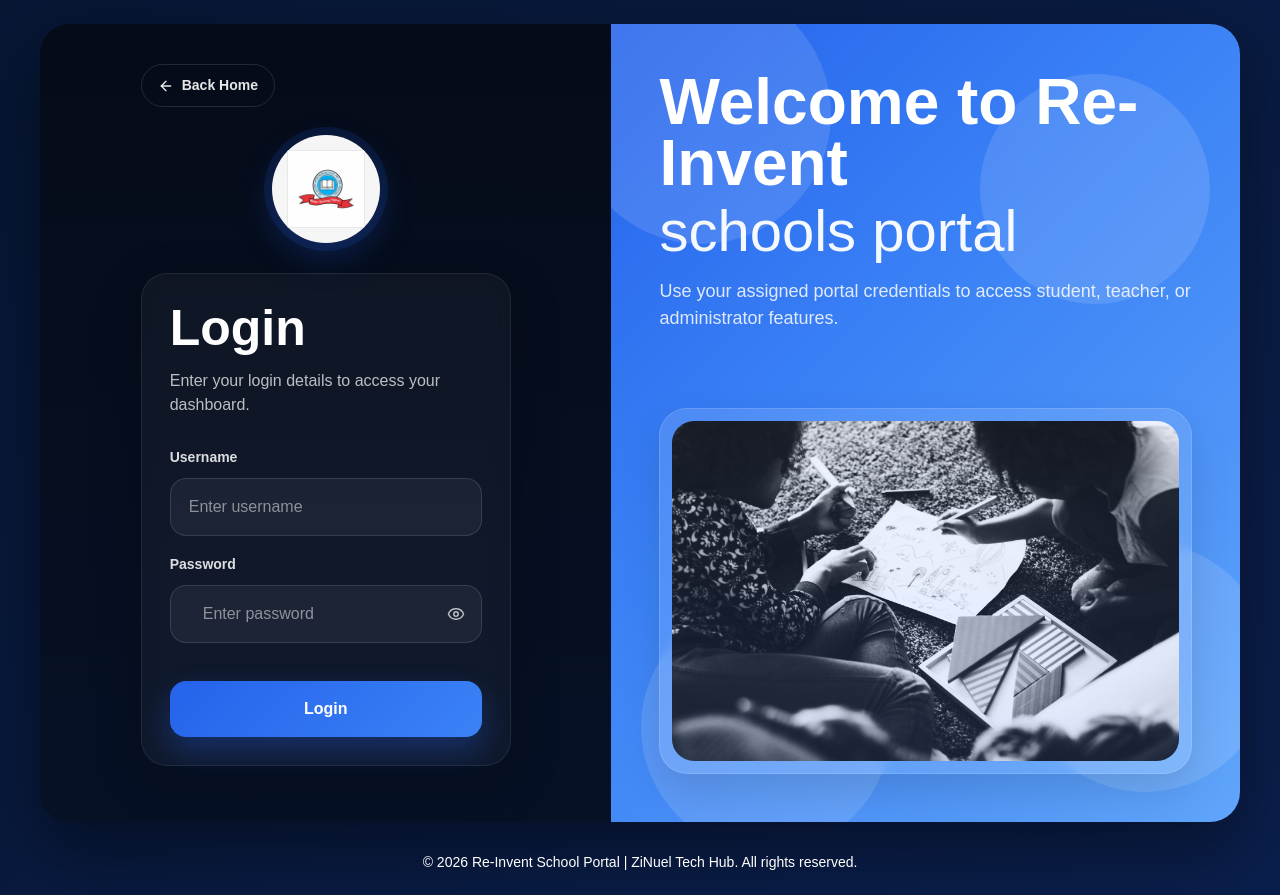
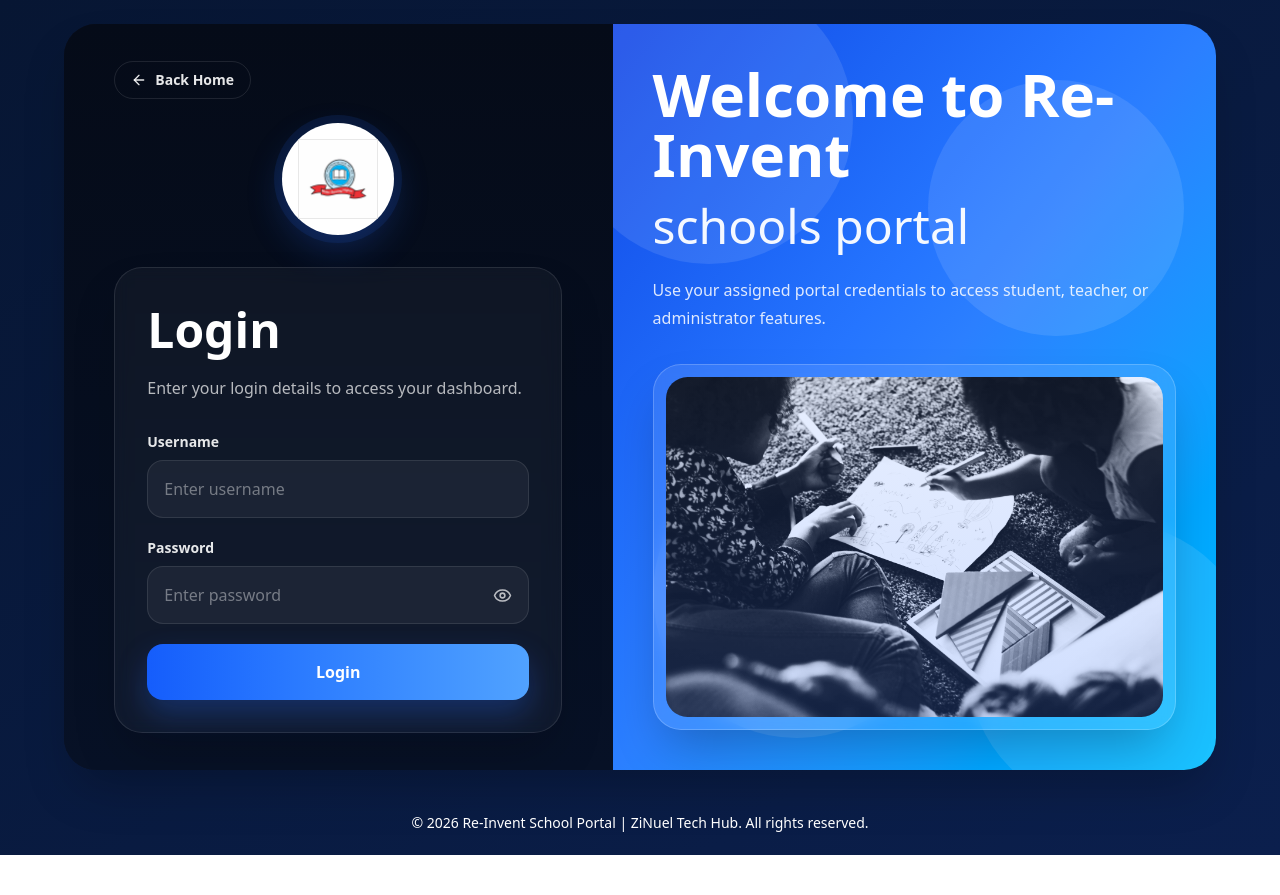
Before and after one commit to Iziemma94/Re_Invent_School_portal, a Next.js app in the folder frontend/: page /login in a window 1280 px wide. After the commit the page ends 855 px from the top, so only its background shows below. Built offline with nearby package versions, Linux system fonts and the light colour scheme; no server answers.

Commit message:
Fix finance navigation label and login responsiveness

```diff
--- a/frontend/app/dashboard/admin/finance/summary/page.tsx
+++ b/frontend/app/dashboard/admin/finance/summary/page.tsx
@@ -122,7 +122,7 @@ export default function AdminFinanceSummaryPage() {
                 className="inline-flex items-center gap-2 rounded-xl border border-slate-200 bg-white px-4 py-3 text-sm font-medium text-slate-700 hover:bg-slate-50"
               >
                 <ArrowLeft size={16} />
-                Back to Academics
+                Back to Finance
               </Link>
             </div>
           </SectionCard>
--- a/frontend/app/login/page.tsx
+++ b/frontend/app/login/page.tsx
@@ -17,19 +17,23 @@ export default function LoginPage() {
   const [error, setError] = useState("");
   const [submitting, setSubmitting] = useState(false);
   const [showPassword, setShowPassword] = useState(false);
-  const [buttonHovered, setButtonHovered] = useState(false);
-  const [backHovered, setBackHovered] = useState(false);
 
-  const handleSubmit = async (e: FormEvent<HTMLFormElement>) => {
+  async function handleSubmit(e: FormEvent<HTMLFormElement>) {
     e.preventDefault();
     setError("");
     setSubmitting(true);
 
     try {
-      const response = await axios.post(
-        `${process.env.NEXT_PUBLIC_API_BASE}/token/`,
-        { username, password }
-      );
+      const apiBase = process.env.NEXT_PUBLIC_API_BASE;
+
+      if (!apiBase) {
+        throw new Error("NEXT_PUBLIC_API_BASE is not configured.");
+      }
+
+      const response = await axios.post(`${apiBase}/token/`, {
+        username,
+        password,
+      });
 
       saveTokens(response.data.access, response.data.refresh);
 
@@ -50,165 +54,51 @@ export default function LoginPage() {
     } finally {
       setSubmitting(false);
     }
-  };
+  }
 
   return (
-    <main
-      style={{
-        minHeight: "100vh",
-        background: "linear-gradient(135deg, #071633 0%, #0b1f4d 100%)",
-        display: "flex",
-        flexDirection: "column",
-        justifyContent: "space-between",
-        boxSizing: "border-box",
-        fontFamily: "Arial, sans-serif",
-      }}
-    >
-      <div
-        style={{
-          flex: 1,
-          display: "flex",
-          alignItems: "center",
-          justifyContent: "center",
-          padding: "24px 24px 12px",
-        }}
-      >
-        <section
-          style={{
-            width: "100%",
-            maxWidth: "1200px",
-            minHeight: "720px",
-            background: "#0b1020",
-            borderRadius: "30px",
-            overflow: "hidden",
-            display: "grid",
-            gridTemplateColumns: "1fr 1.1fr",
-            boxShadow: "0 28px 70px rgba(0,0,0,0.4)",
-          }}
-        >
+    <main className="min-h-screen w-full overflow-x-hidden bg-gradient-to-br from-[#071633] to-[#0b1f4d] font-sans">
+      <div className="flex min-h-screen flex-col">
+        <div className="flex flex-1 items-center justify-center px-4 py-6 sm:px-6 lg:px-8">
+          <section className="grid w-full max-w-6xl overflow-hidden rounded-[2rem] bg-[#0b1020] shadow-2xl lg:min-h-[720px] lg:grid-cols-[1fr_1.1fr]">
             {/* LEFT PANEL */}
-          <div
-            style={{
-              background: "linear-gradient(180deg, #050b18 0%, #071126 100%)",
-              color: "white",
-              padding: "40px 52px 56px",
-              display: "flex",
-              alignItems: "center",
-              justifyContent: "center",
-              position: "relative",
-            }}
-          >
-            <div style={{ width: "100%", maxWidth: "370px" }}>
+            <div className="flex items-center justify-center bg-gradient-to-b from-[#050b18] to-[#071126] px-5 py-8 text-white sm:px-8 lg:px-12">
+              <div className="w-full max-w-md">
                 <button
                   type="button"
-                onMouseEnter={() => setBackHovered(true)}
-                onMouseLeave={() => setBackHovered(false)}
                   onClick={() => router.push("/")}
-                style={{
-                  display: "inline-flex",
-                  alignItems: "center",
-                  gap: "8px",
-                  background: backHovered
-                    ? "rgba(255,255,255,0.12)"
-                    : "transparent",
-                  color: "rgba(255,255,255,0.9)",
-                  border: "1px solid rgba(255,255,255,0.12)",
-                  borderRadius: "999px",
-                  padding: "10px 16px",
-                  fontSize: "14px",
-                  fontWeight: 600,
-                  cursor: "pointer",
-                  transition: "all 0.25s ease",
-                  marginBottom: "28px",
-                }}
+                  className="mb-6 inline-flex items-center gap-2 rounded-full border border-white/10 px-4 py-2 text-sm font-semibold text-white/90 transition hover:bg-white/10"
                 >
                   <ArrowLeft size={16} />
                   Back Home
                 </button>
 
-              <div
-                style={{
-                  display: "flex",
-                  justifyContent: "center",
-                  marginBottom: "30px",
-                }}
-              >
-                <div
-                  style={{
-                    width: "108px",
-                    height: "108px",
-                    borderRadius: "999px",
-                    background: "rgba(255,255,255,0.96)",
-                    display: "flex",
-                    alignItems: "center",
-                    justifyContent: "center",
-                    boxShadow:
-                      "0 0 0 8px rgba(37,99,235,0.12), 0 14px 35px rgba(37,99,235,0.25)",
-                    overflow: "hidden",
-                  }}
-                >
-                  <div
-                    style={{
-                      position: "relative",
-                      width: "78px",
-                      height: "78px",
-                    }}
-                  >
+                <div className="mb-8 flex justify-center">
+                  <div className="flex h-28 w-28 items-center justify-center overflow-hidden rounded-full bg-white shadow-[0_0_0_8px_rgba(37,99,235,0.12),0_14px_35px_rgba(37,99,235,0.25)]">
+                    <div className="relative h-20 w-20">
                       <Image
                         src="/school-logo.jpeg"
                         alt="School logo"
                         fill
-                      style={{ objectFit: "contain" }}
+                        className="object-contain"
                         priority
                       />
                     </div>
                   </div>
                 </div>
 
-              <div
-                style={{
-                  background: "rgba(255,255,255,0.04)",
-                  border: "1px solid rgba(255,255,255,0.08)",
-                  borderRadius: "26px",
-                  padding: "28px",
-                  boxShadow: "0 18px 50px rgba(0,0,0,0.22)",
-                  backdropFilter: "blur(8px)",
-                }}
-              >
-                <h1
-                  style={{
-                    margin: 0,
-                    fontSize: "50px",
-                    fontWeight: 800,
-                    lineHeight: 1.05,
-                    color: "white",
-                  }}
-                >
+                <div className="rounded-[1.75rem] border border-white/10 bg-white/[0.04] p-6 shadow-2xl backdrop-blur sm:p-8">
+                  <h1 className="text-4xl font-extrabold leading-tight text-white sm:text-5xl">
                     Login
                   </h1>
 
-                <p
-                  style={{
-                    marginTop: "14px",
-                    marginBottom: "30px",
-                    color: "rgba(255,255,255,0.72)",
-                    fontSize: "16px",
-                  }}
-                >
+                  <p className="mt-4 text-sm leading-6 text-white/70 sm:text-base">
                     Enter your login details to access your dashboard.
                   </p>
 
-                <form onSubmit={handleSubmit}>
-                  <div style={{ marginBottom: "18px" }}>
-                    <label
-                      style={{
-                        display: "block",
-                        marginBottom: "10px",
-                        fontSize: "14px",
-                        color: "rgba(255,255,255,0.86)",
-                        fontWeight: 600,
-                      }}
-                    >
+                  <form onSubmit={handleSubmit} className="mt-8 space-y-5">
+                    <div>
+                      <label className="mb-2 block text-sm font-semibold text-white/90">
                         Username
                       </label>
                       <input
@@ -217,91 +107,40 @@ export default function LoginPage() {
                         onChange={(e) => setUsername(e.target.value)}
                         placeholder="Enter username"
                         required
-                      style={{
-                        width: "100%",
-                        background: "rgba(255,255,255,0.05)",
-                        border: "1px solid rgba(255,255,255,0.12)",
-                        borderRadius: "16px",
-                        color: "white",
-                        fontSize: "16px",
-                        padding: "16px 18px",
-                        outline: "none",
-                        boxSizing: "border-box",
-                      }}
+                        autoComplete="username"
+                        className="w-full rounded-2xl border border-white/10 bg-white/[0.05] px-4 py-4 text-base text-white outline-none transition placeholder:text-white/40 focus:border-blue-400"
                       />
                     </div>
 
-                  <div style={{ marginBottom: "18px" }}>
-                    <label
-                      style={{
-                        display: "block",
-                        marginBottom: "10px",
-                        fontSize: "14px",
-                        color: "rgba(255,255,255,0.86)",
-                        fontWeight: 600,
-                      }}
-                    >
+                    <div>
+                      <label className="mb-2 block text-sm font-semibold text-white/90">
                         Password
                       </label>
 
-                    <div
-                      style={{
-                        display: "flex",
-                        alignItems: "center",
-                        background: "rgba(255,255,255,0.05)",
-                        border: "1px solid rgba(255,255,255,0.12)",
-                        borderRadius: "16px",
-                        padding: "0 16px",
-                      }}
-                    >
+                      <div className="flex items-center rounded-2xl border border-white/10 bg-white/[0.05] px-4 transition focus-within:border-blue-400">
                         <input
                           type={showPassword ? "text" : "password"}
                           value={password}
                           onChange={(e) => setPassword(e.target.value)}
                           placeholder="Enter password"
                           required
-                        style={{
-                          width: "100%",
-                          background: "transparent",
-                          border: "none",
-                          color: "white",
-                          fontSize: "16px",
-                          padding: "16px",
-                          outline: "none",
+                          autoComplete="current-password"
+                          className="w-full bg-transparent py-4 pr-3 text-base text-white outline-none placeholder:text-white/40"
+                        />
 
-                        }}
-                      />
                         <button
                           type="button"
                           onClick={() => setShowPassword((prev) => !prev)}
-                        style={{
-                          background: "transparent",
-                          border: "none",
-                          color: "rgba(255,255,255,0.7)",
-                          cursor: "pointer",
-                          padding: "0 0 0 12px",
-                          display: "flex",
-                          alignItems: "center",
-                        }}
+                          className="flex items-center text-white/70 transition hover:text-white"
+                          aria-label={showPassword ? "Hide password" : "Show password"}
                         >
-                        {showPassword ? <EyeOff size={18} /> : <Eye size={18} />}
+                          {showPassword ? <EyeOff size={19} /> : <Eye size={19} />}
                         </button>
                       </div>
                     </div>
 
                     {error && (
-                    <div
-                      style={{
-                        marginTop: "18px",
-                        marginBottom: "18px",
-                        borderRadius: "14px",
-                        background: "rgba(220,38,38,0.12)",
-                        border: "1px solid rgba(248,113,113,0.25)",
-                        color: "#fca5a5",
-                        padding: "12px 14px",
-                        fontSize: "14px",
-                      }}
-                    >
+                      <div className="rounded-2xl border border-red-300/20 bg-red-500/10 px-4 py-3 text-sm text-red-200">
                         {error}
                       </div>
                     )}
@@ -309,31 +148,7 @@ export default function LoginPage() {
                     <button
                       type="submit"
                       disabled={submitting}
-                    onMouseEnter={() => setButtonHovered(true)}
-                    onMouseLeave={() => setButtonHovered(false)}
-                    style={{
-                      width: "100%",
-                      marginTop: "20px",
-                      background: submitting
-                        ? "linear-gradient(135deg, #3b82f6, #60a5fa)"
-                        : "linear-gradient(135deg, #2563eb, #3b82f6)",
-                      color: "white",
-                      border: "none",
-                      borderRadius: "16px",
-                      padding: "16px 20px",
-                      fontSize: "16px",
-                      fontWeight: 700,
-                      cursor: submitting ? "not-allowed" : "pointer",
-                      opacity: submitting ? 0.85 : 1,
-                      boxShadow: buttonHovered
-                        ? "0 18px 36px rgba(37,99,235,0.38)"
-                        : "0 14px 30px rgba(37,99,235,0.3)",
-                      transform:
-                        buttonHovered && !submitting
-                          ? "translateY(-2px)"
-                          : "translateY(0)",
-                      transition: "all 0.25s ease",
-                    }}
+                      className="w-full rounded-2xl bg-gradient-to-r from-blue-600 to-blue-400 px-5 py-4 text-base font-bold text-white shadow-[0_14px_30px_rgba(37,99,235,0.3)] transition hover:-translate-y-0.5 hover:shadow-[0_18px_36px_rgba(37,99,235,0.38)] disabled:cursor-not-allowed disabled:opacity-70 disabled:hover:translate-y-0"
                     >
                       {submitting ? "Signing in..." : "Login"}
                     </button>
@@ -343,160 +158,40 @@ export default function LoginPage() {
             </div>
 
             {/* RIGHT PANEL */}
-          <div
-            style={{
-              background:
-                "linear-gradient(135deg, #2563eb 0%, #3b82f6 42%, #60a5fa 100%)",
-              position: "relative",
-              overflow: "hidden",
-              display: "flex",
-              alignItems: "center",
-              justifyContent: "center",
-              padding: "48px",
-            }}
-          >
-            <div
-              style={{
-                position: "absolute",
-                inset: 0,
-                opacity: 0.12,
-                pointerEvents: "none",
-              }}
-            >
-              <div
-                style={{
-                  position: "absolute",
-                  top: "-40px",
-                  left: "-40px",
-                  width: "260px",
-                  height: "260px",
-                  borderRadius: "999px",
-                  background: "white",
-                }}
-              />
-              <div
-                style={{
-                  position: "absolute",
-                  top: "50px",
-                  right: "30px",
-                  width: "230px",
-                  height: "230px",
-                  borderRadius: "999px",
-                  background: "white",
-                }}
-              />
-              <div
-                style={{
-                  position: "absolute",
-                  bottom: "-30px",
-                  left: "30px",
-                  width: "250px",
-                  height: "250px",
-                  borderRadius: "999px",
-                  background: "white",
-                }}
-              />
-              <div
-                style={{
-                  position: "absolute",
-                  bottom: "30px",
-                  right: "-30px",
-                  width: "250px",
-                  height: "250px",
-                  borderRadius: "999px",
-                  background: "white",
-                }}
-              />
+            <div className="relative hidden overflow-hidden bg-gradient-to-br from-blue-700 via-blue-500 to-sky-400 p-10 lg:flex lg:items-center lg:justify-center">
+              <div className="pointer-events-none absolute inset-0 opacity-10">
+                <div className="absolute -left-12 -top-12 h-72 w-72 rounded-full bg-white" />
+                <div className="absolute right-8 top-14 h-64 w-64 rounded-full bg-white" />
+                <div className="absolute bottom-8 left-10 h-72 w-72 rounded-full bg-white" />
+                <div className="absolute -bottom-10 -right-10 h-72 w-72 rounded-full bg-white" />
               </div>
 
-            <div
-              style={{
-                position: "relative",
-                zIndex: 1,
-                width: "100%",
-                maxWidth: "540px",
-                height: "100%",
-                display: "flex",
-                flexDirection: "column",
-                justifyContent: "space-between",
-              }}
-            >
+              <div className="relative z-10 flex h-full w-full max-w-xl flex-col justify-between">
                 <div>
-                <h2
-                  style={{
-                    margin: 0,
-                    fontSize: "64px",
-                    fontWeight: 800,
-                    lineHeight: 0.95,
-                    color: "white",
-                  }}
-                >
+                  <h2 className="text-5xl font-extrabold leading-none text-white xl:text-6xl">
                     Welcome to Re-Invent
                   </h2>
-                <p
-                  style={{
-                    margin: "8px 0 0 0",
-                    fontSize: "58px",
-                    lineHeight: 1,
-                    color: "rgba(255,255,255,0.95)",
-                    fontWeight: 300,
-                  }}
-                >
+
+                  <p className="mt-3 text-4xl font-light leading-tight text-white/95 xl:text-5xl">
                     schools portal
                   </p>
 
-                <p
-                  style={{
-                    marginTop: "18px",
-                    color: "rgba(255,255,255,0.84)",
-                    fontSize: "18px",
-                  }}
-                >
+                  <p className="mt-5 max-w-lg text-base leading-7 text-white/85">
                     Use your assigned portal credentials to access student,
                     teacher, or administrator features.
                   </p>
                 </div>
 
-              <div
-                style={{
-                  marginTop: "26px",
-                  borderRadius: "28px",
-                  overflow: "hidden",
-                  background: "rgba(255,255,255,0.12)",
-                  border: "1px solid rgba(255,255,255,0.14)",
-                  padding: "12px",
-                  boxShadow: "0 18px 40px rgba(0,0,0,0.12)",
-                  backdropFilter: "blur(6px)",
-                }}
-              >
-                <div
-                  style={{
-                    position: "relative",
-                    width: "100%",
-                    height: "340px",
-                    borderRadius: "22px",
-                    overflow: "hidden",
-                  }}
-                >
+                <div className="mt-8 overflow-hidden rounded-[1.75rem] border border-white/20 bg-white/10 p-3 shadow-2xl backdrop-blur">
+                  <div className="relative h-[340px] w-full overflow-hidden rounded-[1.35rem]">
                     <Image
                       src="/dark2.jpg"
                       alt="Portal illustration"
                       fill
-                    style={{
-                      objectFit: "cover",
-                      filter: "saturate(1.02) contrast(1.02)",
-                    }}
+                      className="object-cover contrast-105 saturate-105"
                       priority
                     />
-                  <div
-                    style={{
-                      position: "absolute",
-                      inset: 0,
-                      background:
-                        "linear-gradient(180deg, rgba(37,99,235,0.08), rgba(37,99,235,0.14))",
-                      pointerEvents: "none",
-                    }}
-                  />
+                    <div className="absolute inset-0 bg-gradient-to-b from-blue-600/10 to-blue-600/20" />
                   </div>
                 </div>
               </div>
@@ -505,6 +200,7 @@ export default function LoginPage() {
         </div>
 
         <AppFooter />
+      </div>
     </main>
   );
 }
```
Lines whose indentation alone changed are shown as unchanged.
